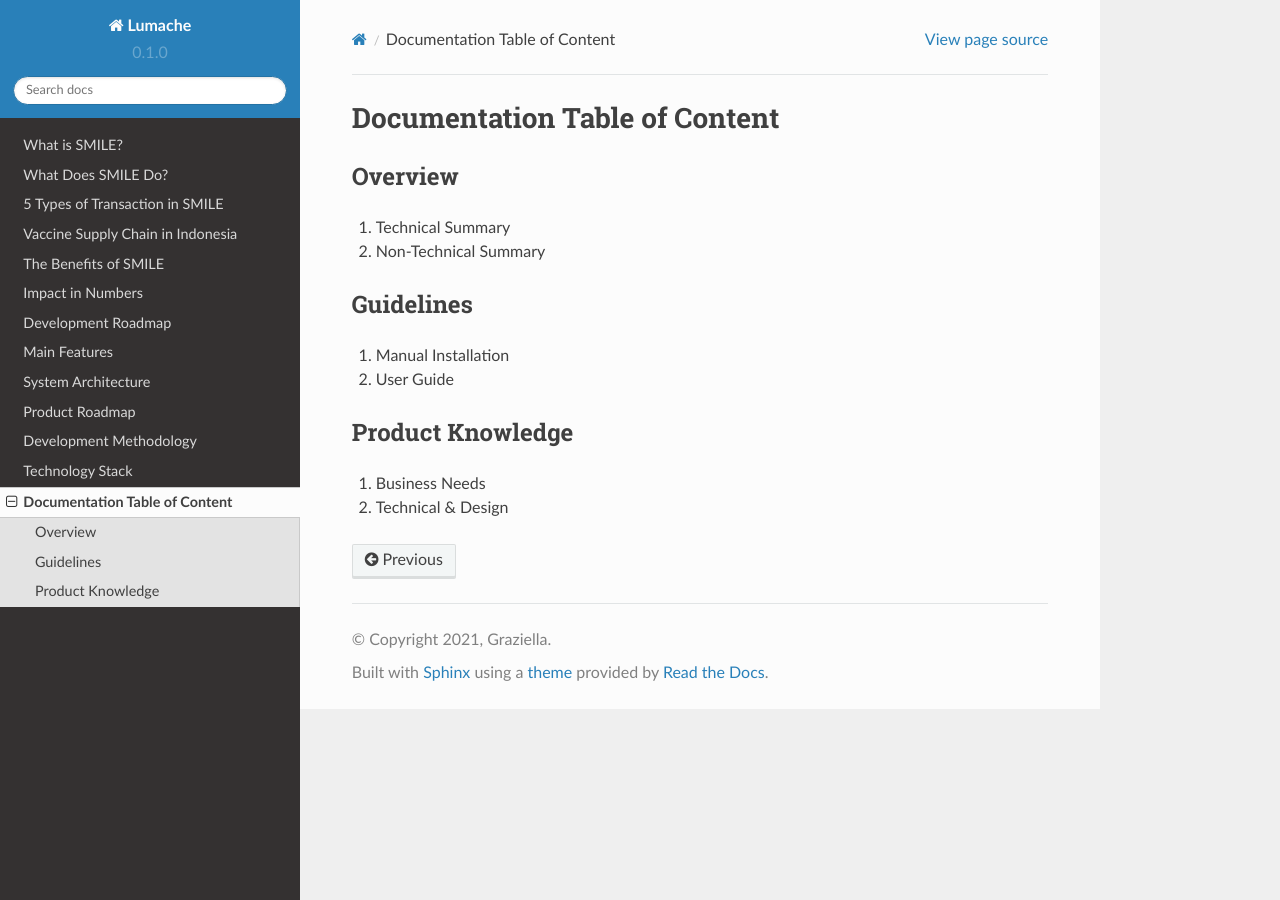
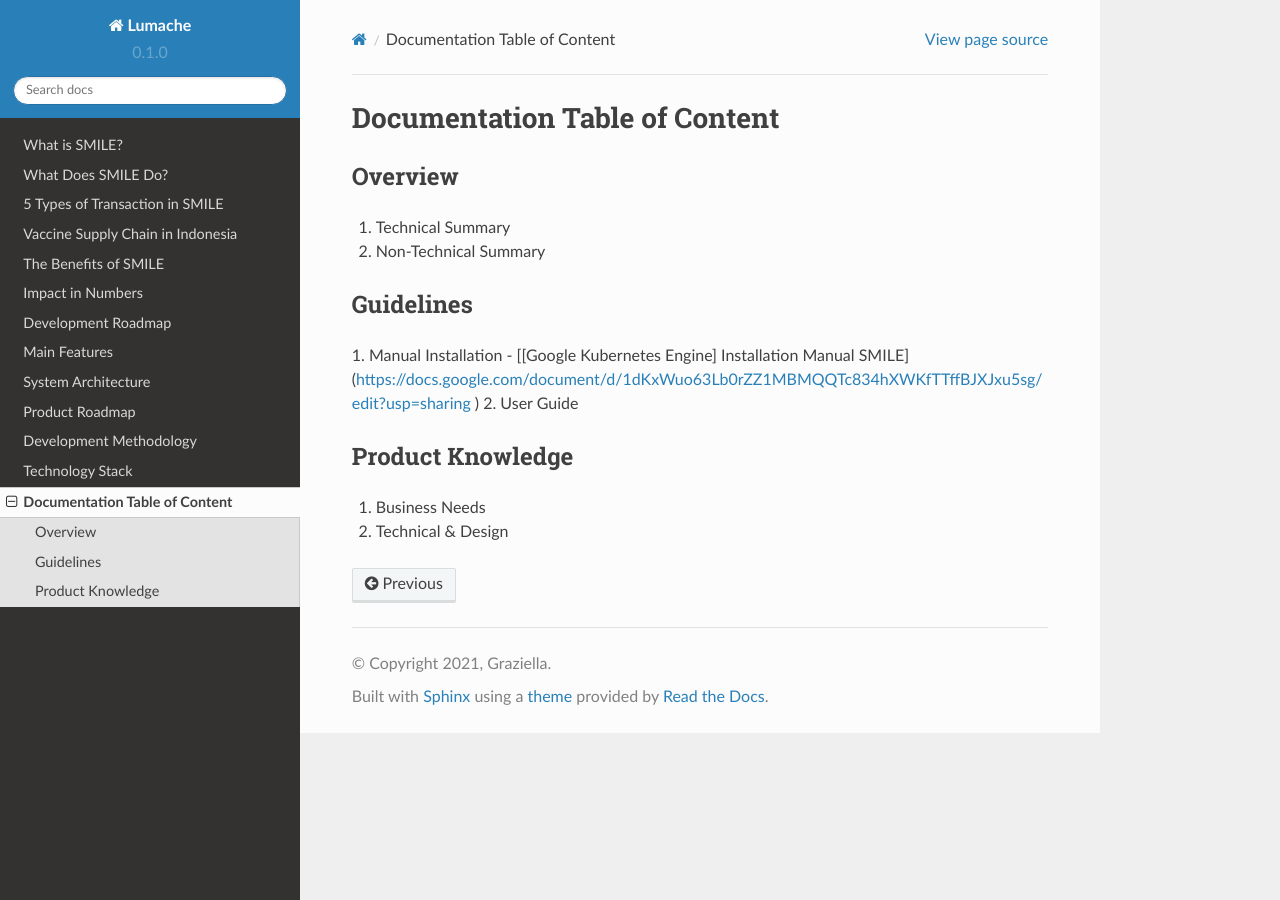
Before and after one commit to bigza/smile-documentation, a Sphinx documentation site: the page built from docs/source/documentation.rst, in a window 1280 px wide. Built offline with Sphinx 7.4.7 and the Read the Docs theme 2.0.0, drawn with Linux system fonts in a browser that asks for light colours.

Commit message:
test link

```diff
--- a/docs/source/documentation.rst
+++ b/docs/source/documentation.rst
@@ -13,6 +13,7 @@ Guidelines
 ----------------
 
 1. Manual Installation
+- [[Google Kubernetes Engine] Installation Manual SMILE](https://docs.google.com/document/d/1dKxWuo63Lb0rZZ1MBMQQTc834hXWKfTTffBJXJxu5sg/edit?usp=sharing )
 2. User Guide
 
 Product Knowledge
```
